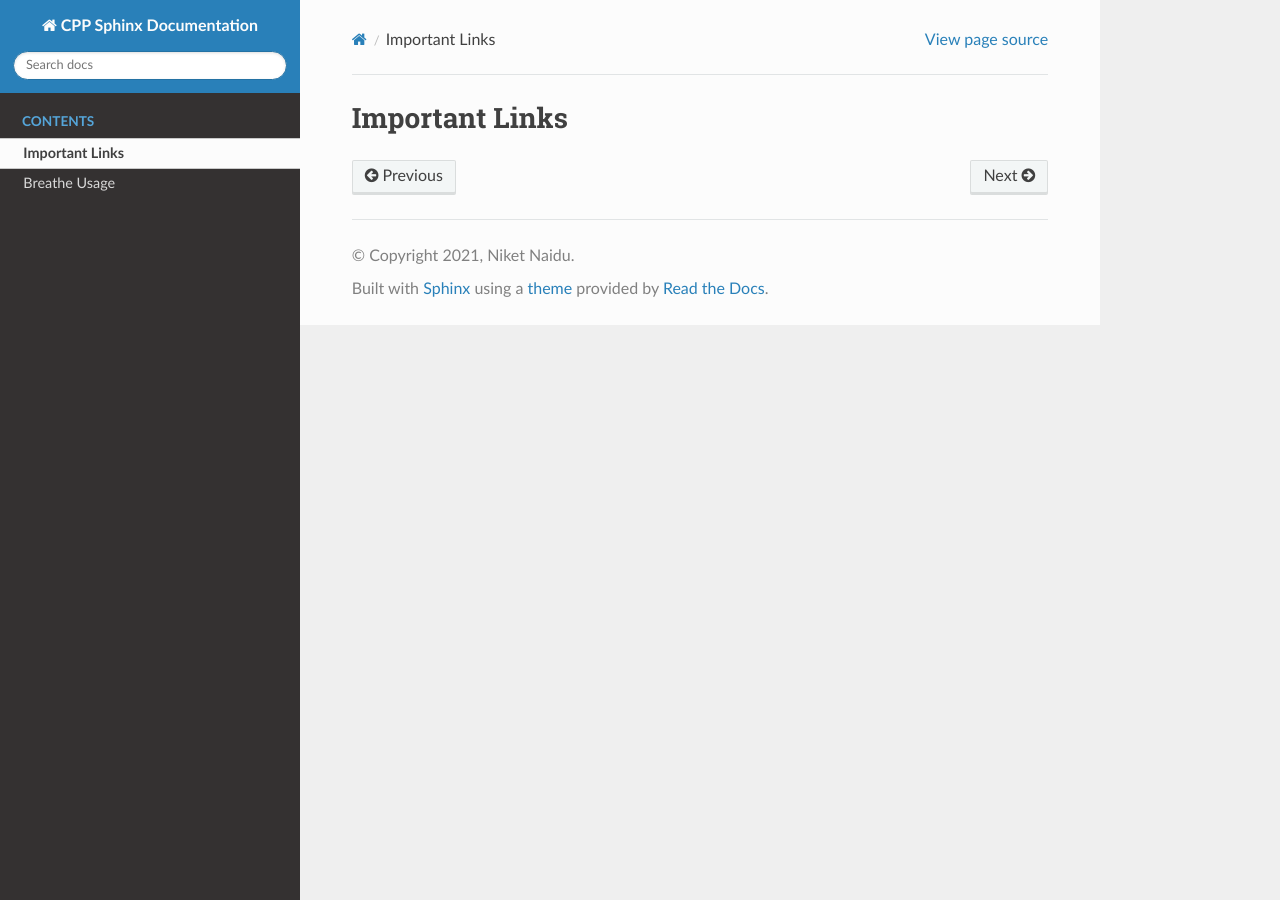
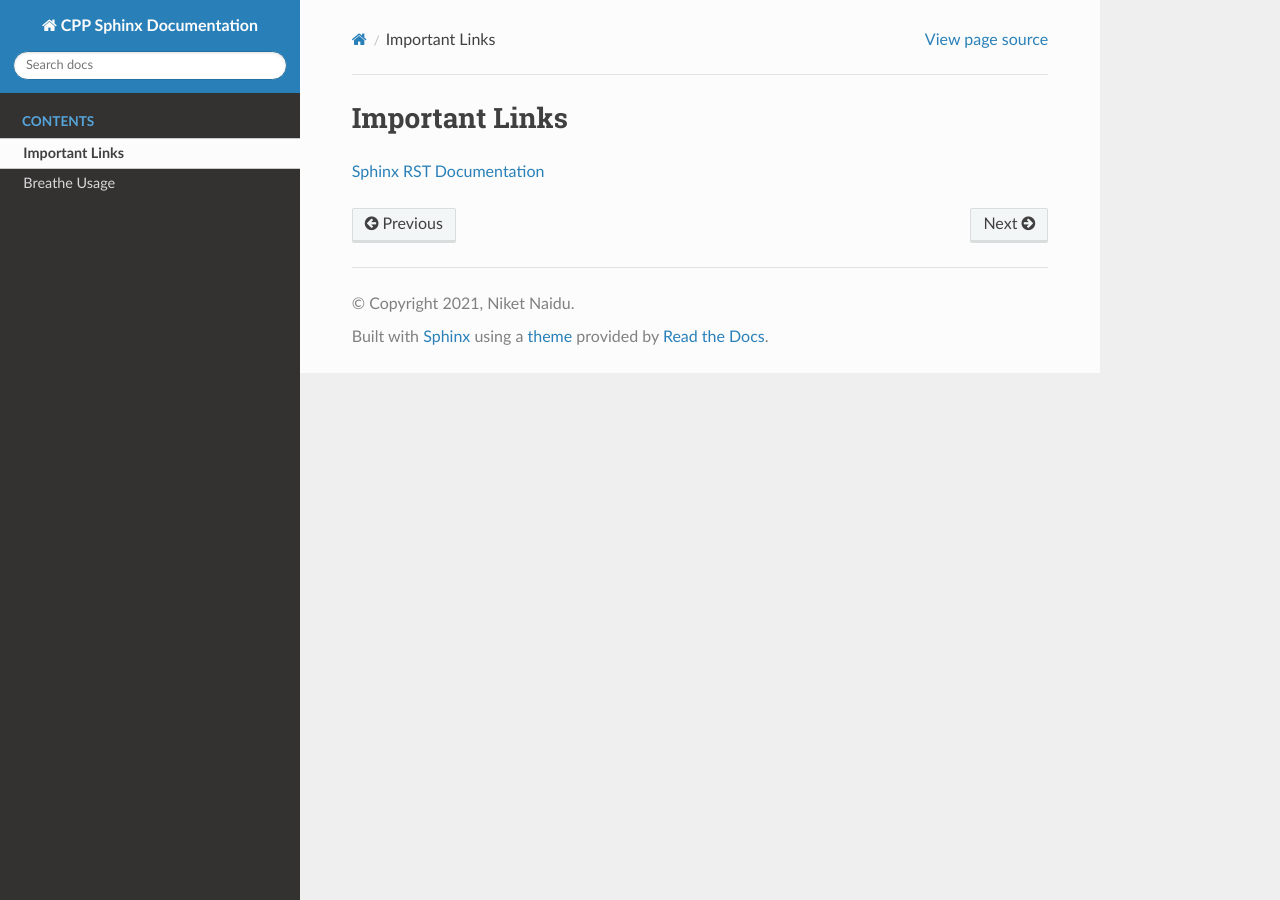
Before and after one commit to coder137/cpp_sphinx_documentation, a Sphinx documentation site: the page built from docs/source/pages/important_links.rst, in a window 1280 px wide. Built offline with Sphinx 7.4.7 and the Read the Docs theme 2.0.0, drawn with Linux system fonts in a browser that asks for light colours.

Commit message:
Update important_links.rst

```diff
--- a/docs/source/pages/important_links.rst
+++ b/docs/source/pages/important_links.rst
@@ -1,2 +1,4 @@
 Important Links
 ===============
+
+`Sphinx RST Documentation <https://www.sphinx-doc.org/en/master/usage/restructuredtext/index.html>`_
```
